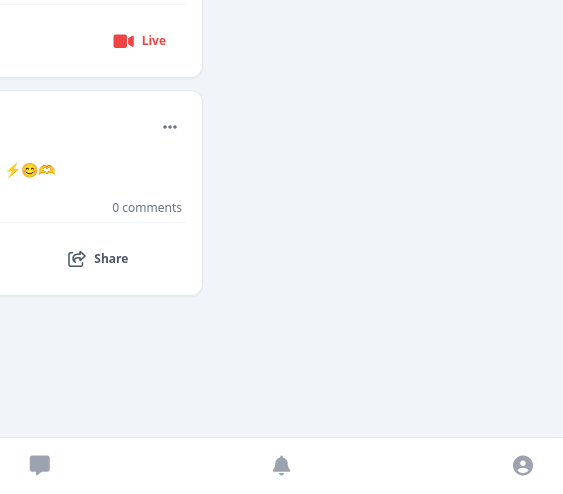
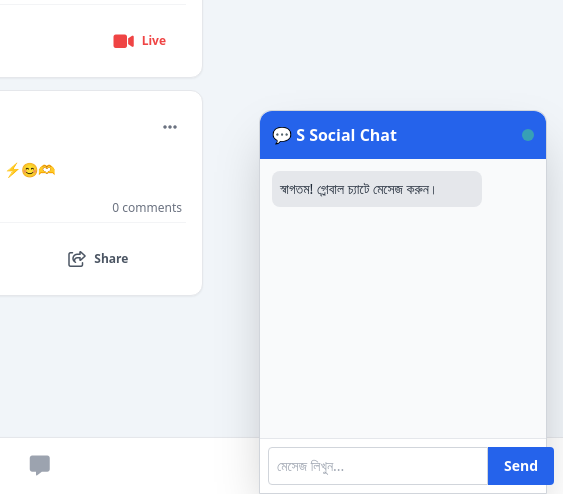
Before and after one commit to AYANOKOZI-MRK/S-SocialLite, a plain HTML site: page home.html in a window 1280 px wide. Shown: the part 306-800 px from the top of the page, 717-1280 px from the left. Drawn offline with nearby package versions, Linux system fonts and the light colour scheme.

```diff
--- a/home.html
+++ b/home.html
@@ -214,5 +214,30 @@
       }
     }
   </script>
+<!-- Floating Chat Box Start -->
+<div class="fixed bottom-0 right-4 w-72 md:w-85 bg-white shadow-2xl rounded-t-xl border border-gray-300 flex flex-col h-96 z-50">
+    <!-- Chat Header -->
+    <div class="bg-blue-600 text-white p-3 rounded-t-xl flex justify-between items-center font-bold">
+        <div class="flex items-center space-x-2">
+            <span>💬 S Social Chat</span>
+        </div>
+        <span class="w-3 h-3 bg-green-400 rounded-full animate-pulse"></span>
+    </div>
+
+    <!-- Messages Area -->
+    <div id="chatMessages" class="flex-1 p-3 overflow-y-auto space-y-2 text-sm bg-gray-50 flex flex-col">
+        <!-- প্রথম ডেমো মেসেজ -->
+        <div class="bg-gray-200 text-gray-800 p-2 rounded-lg max-w-[80%] align-self-start">
+            স্বাগতম! গ্লোবাল চ্যাটে মেসেজ করুন।
+        </div>
+    </div>
+
+    <!-- Input Area -->
+    <form id="chatForm" class="p-2 border-t border-gray-200 flex bg-white">
+        <input type="text" id="chatInput" placeholder="মেসেজ লিখুন..." class="flex-1 p-2 border border-gray-300 rounded-l focus:outline-none text-sm text-black" required>
+        <button type="submit" class="bg-blue-600 text-white px-4 rounded-r font-bold text-sm hover:bg-blue-700">Send</button>
+    </form>
+</div>
+<!-- Floating Chat Box End -->
 </body>
 </html>
```
